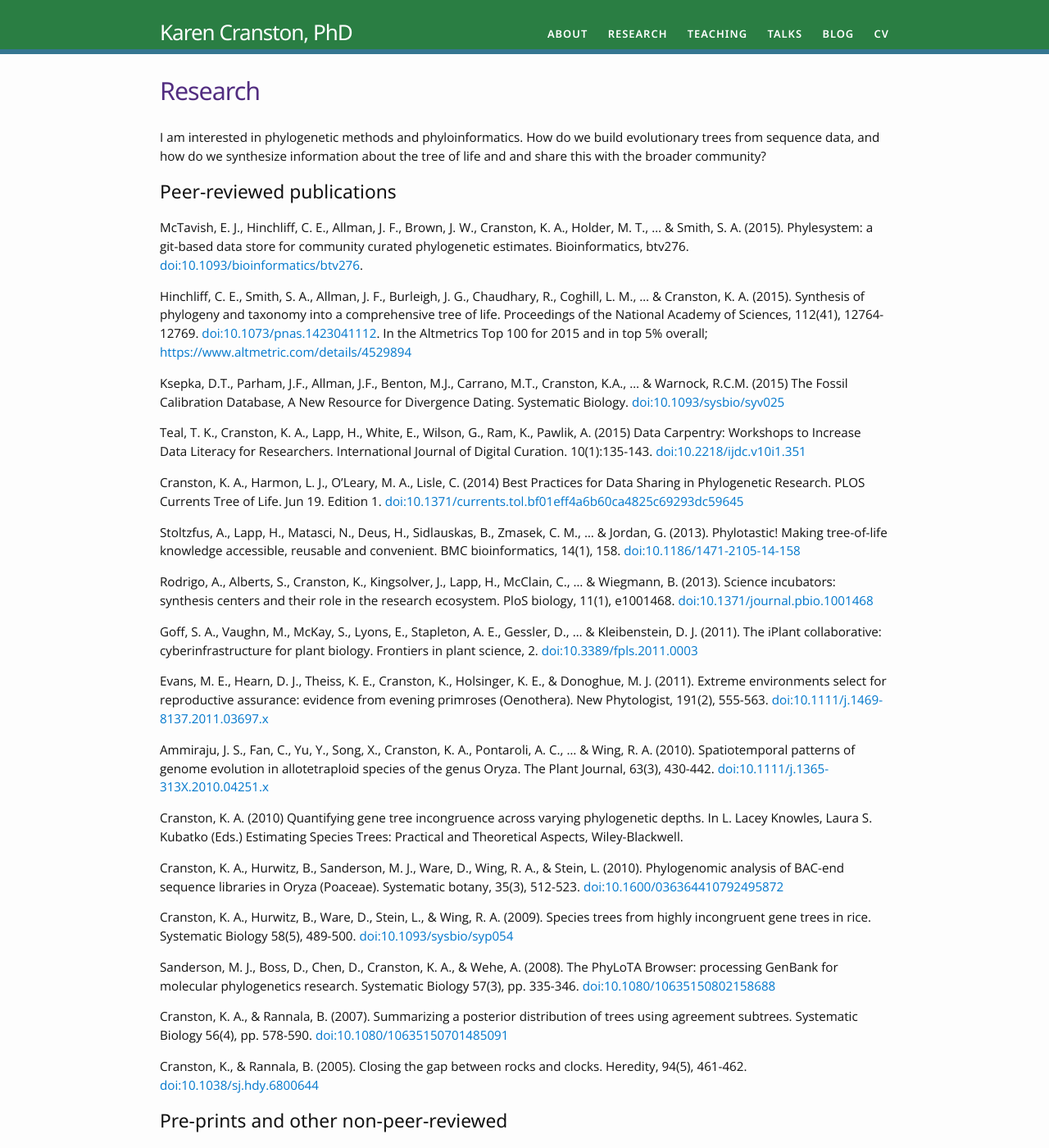
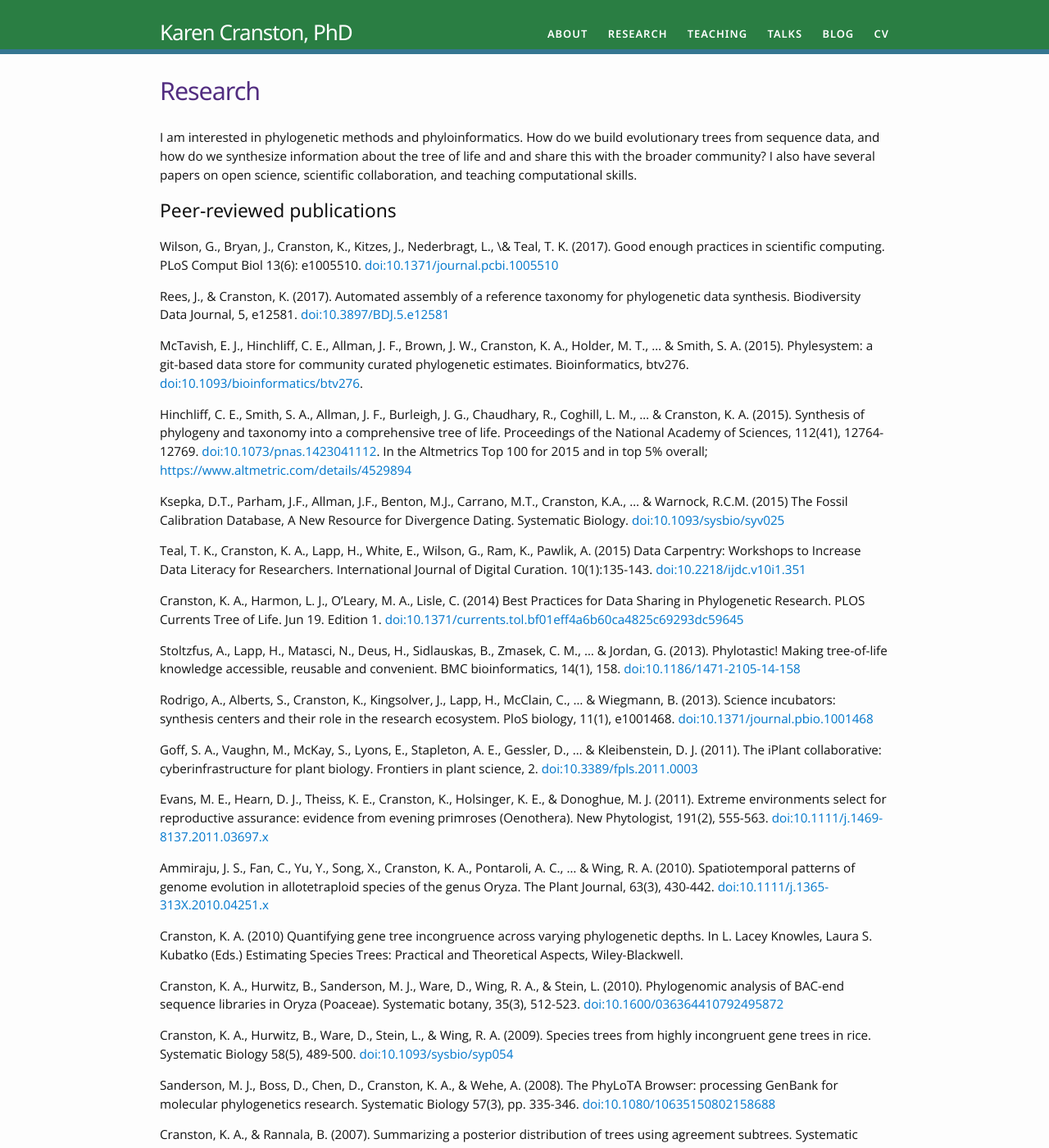
Before and after one commit to kcranston/kcranston.github.io, a Jekyll site: the page built from research.md, in a window 1280 px wide and 1400 px high. Shown: the whole window at 82% size. Built offline with Jekyll 4.4.1, drawn with Linux system fonts in a browser that asks for light colours; some of the changed text lies outside the part shown.

Commit message:
new papers, embed resume

```diff
--- a/research.md
+++ b/research.md
@@ -4,9 +4,13 @@ title: Research
 permalink: /research/
 ---
 
-I am interested in phylogenetic methods and phyloinformatics. How do we build evolutionary trees from sequence data, and how do we synthesize information about the tree of life and and share this with the broader community?
+I am interested in phylogenetic methods and phyloinformatics. How do we build evolutionary trees from sequence data, and how do we synthesize information about the tree of life and and share this with the broader community? I also have several papers on open science, scientific collaboration, and teaching computational skills.
 
 ## Peer-reviewed publications
+
+Wilson, G., Bryan, J., Cranston, K., Kitzes, J., Nederbragt, L., \& Teal, T. K. (2017). Good enough practices in scientific computing. PLoS Comput Biol 13(6): e1005510. [doi:10.1371/journal.pcbi.1005510](https://doi.org/10.1371/journal.pcbi.1005510)
+
+Rees, J., & Cranston, K. (2017). Automated assembly of a reference taxonomy for phylogenetic data synthesis. Biodiversity Data Journal, 5, e12581. [doi:10.3897/BDJ.5.e12581](https://doi.org/10.3897/BDJ.5.e12581)
 
 McTavish, E. J., Hinchliff, C. E., Allman, J. F., Brown, J. W., Cranston, K. A., Holder, M. T., ... & Smith, S. A. (2015). Phylesystem: a git-based data store for community curated phylogenetic estimates. Bioinformatics, btv276. [doi:10.1093/bioinformatics/btv276](http://dx.doi.org/10.1093/bioinformatics/btv276).
 
```
Also changed, not shown: other parts of research.md (+0 -2 lines), cv.md (+2 -2 lines).
